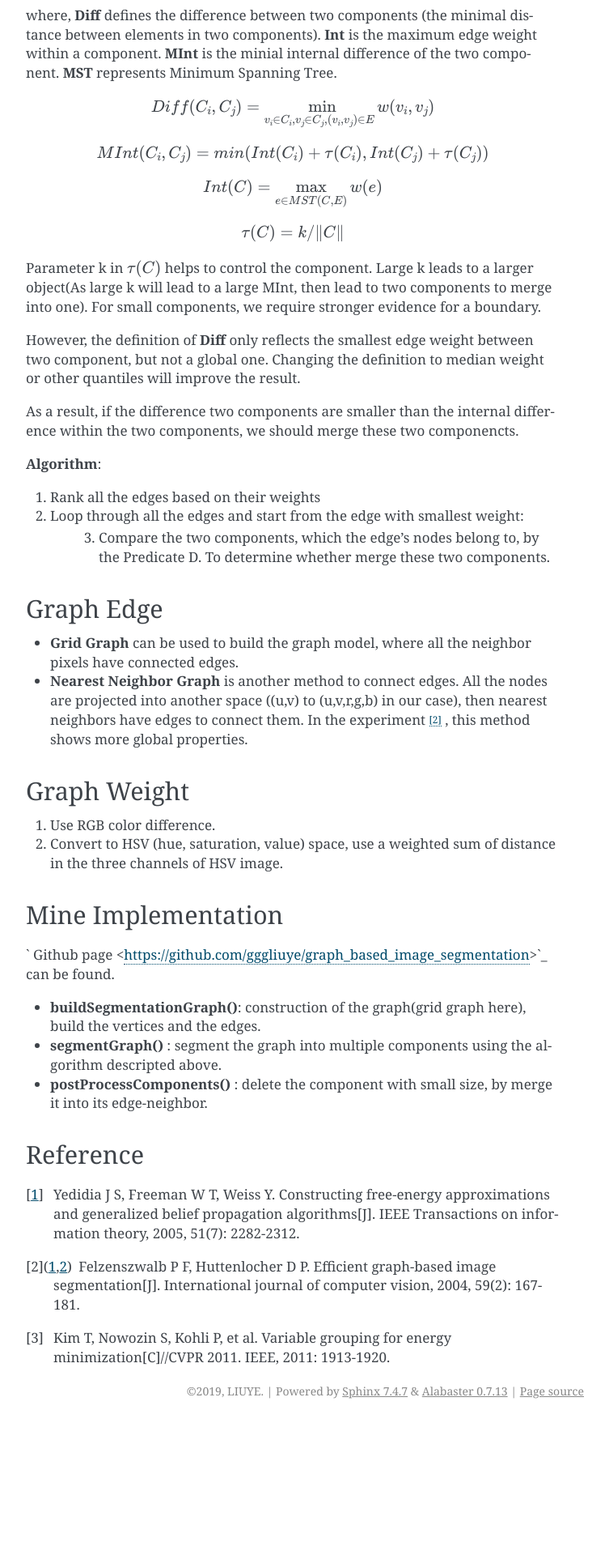
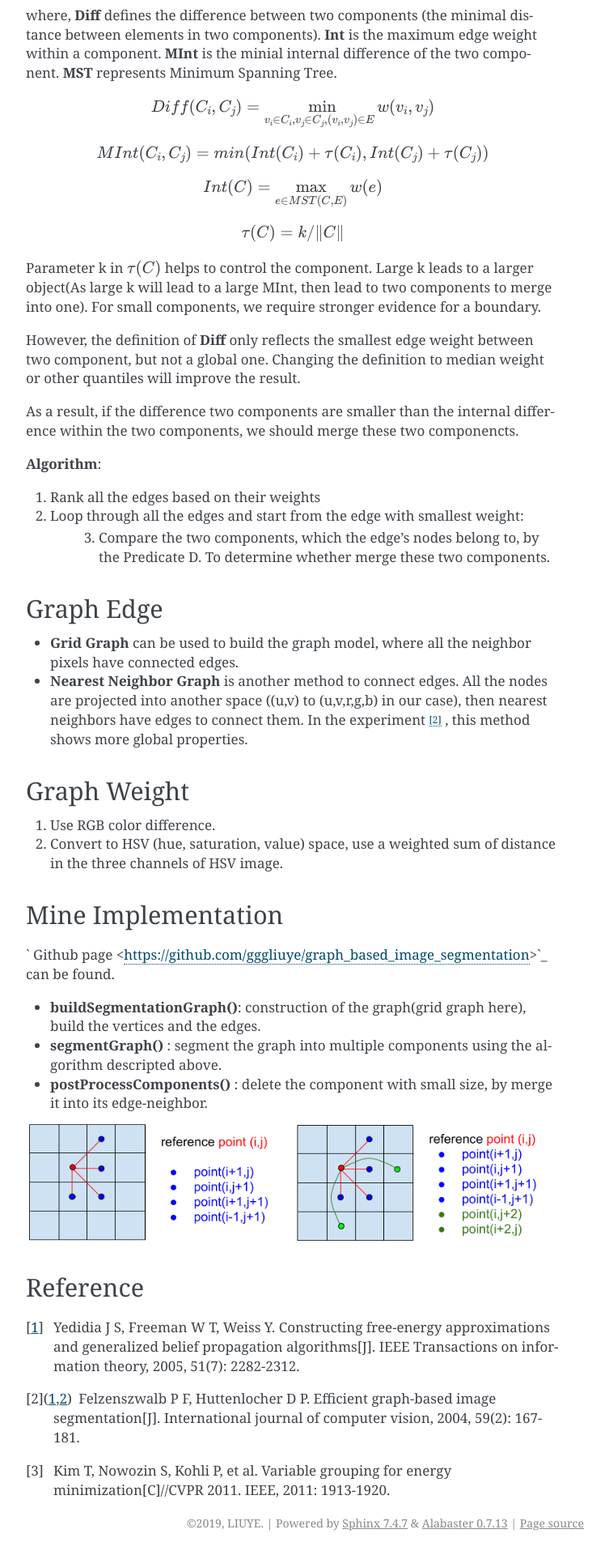
Before and after one commit to gggliuye/VIO, a Sphinx documentation site: the page built from docs/PGM.rst, in a window 1280 px wide. Shown: the part 951-2871 px from the top of the page at 81% size, without its empty margins (388-1141 px from the left). Built offline with Sphinx 7.4.7, drawn with Linux system fonts in a browser that asks for light colours; before the commit the page ends 2708 px from its top, so only the background shows below that.

Commit message:
Update PGM.rst

```diff
--- a/docs/PGM.rst
+++ b/docs/PGM.rst
@@ -72,6 +72,9 @@ Mine Implementation
 * **segmentGraph()** : segment the graph into multiple components using the algorithm descripted above.
 * **postProcessComponents()** : delete the component with small size, by merge it into its edge-neighbor.
 
+.. image:: images/PGM_graph_image.png
+    :align: center
+
 Reference
 -----------------
 
```
